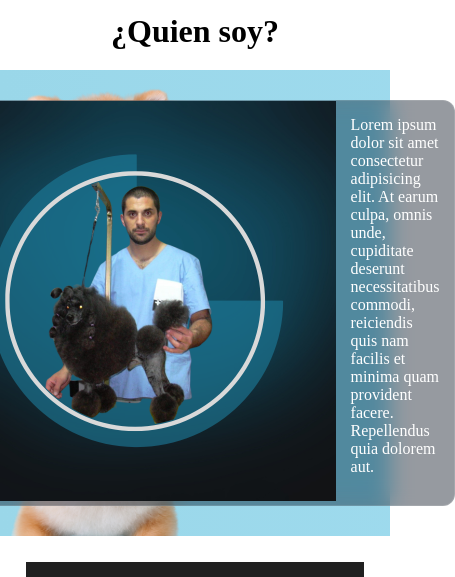
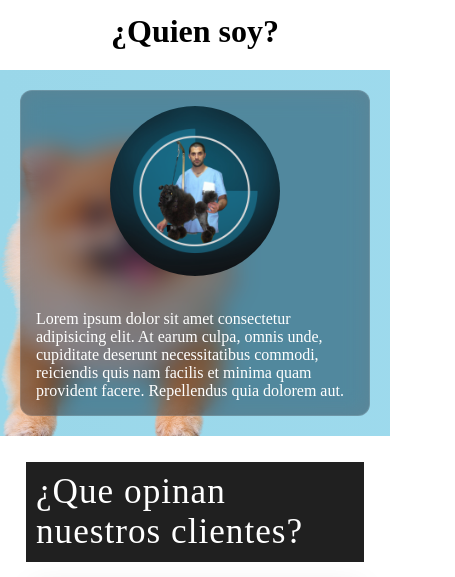
Before and after one commit to ArielOcampo/Dog-Groomer, a React (Vite) app: page / in a window 390 px wide. Shown: the part 631-1208 px from the top of the page, 455 px wide, since content can reach past the window. Built offline with nearby package versions, Linux system fonts and the light colour scheme.

Commit message:
Fix: responsive desing

```diff
--- a/package.json
+++ b/package.json
@@ -12,7 +12,7 @@
     "@emotion/react": "^11.11.0",
     "@emotion/styled": "^11.11.0",
     "@mui/icons-material": "^5.11.16",
-    "@mui/material": "^5.12.3",
+    "@mui/material": "^5.14.9",
     "react": "^18.2.0",
     "react-dom": "^18.2.0",
     "react-helmet": "^6.1.0",
--- a/resources/assets/index.js
+++ b/resources/assets/index.js
@@ -6,4 +6,4 @@ export { default as Titulo } from "./img/titulo.png";
 export { default as Avatar1 } from "./img/avatar1.jpg";
 export { default as Pany } from "./img/pany.jpg";
 export { default as PanyProfile } from "./img/pany-profile.png";
-export { default as backgroundAbout } from "./img/background-banner.jpg";
+export { default as backgroundAbout } from "./img/backgroundBanner2.png";
--- a/resources/js/common/AboutUs/AboutUs.jsx
+++ b/resources/js/common/AboutUs/AboutUs.jsx
@@ -2,17 +2,16 @@ import React from "react";
 
 import "./AboutUs.less";
 import { PanyProfile, backgroundAbout } from "@/assets/";
-import { Grid } from "@mui/material";
 
 const AboutUs = () => {
   return (
     <>
       <h1 style={{ textAlign: "center", padding: 20 }}>¿Quien soy?</h1>
-      <section className="container-about" xs={12}>
+      <section className="container-about">
         <div className="card">
-          <Grid className="container-photo" xs={12}>
+          <div className="container-photo">
             <img className="photo" src={PanyProfile} alt="Foto carlos torres" />
-          </Grid>
+          </div>
           <div className="container-text">
             <p>
               Lorem ipsum dolor sit amet consectetur adipisicing elit. At earum
--- a/resources/js/common/AboutUs/AboutUs.less
+++ b/resources/js/common/AboutUs/AboutUs.less
@@ -1,26 +1,7 @@
-// /* Background styles */
-// body {
-//     background-color: #111927;
-//     background-image:
-//         radial-gradient(at 47% 33%, hsl(162.00, 77%, 40%) 0, transparent 59%),
-//         radial-gradient(at 82% 65%, hsl(218.00, 39%, 11%) 0, transparent 55%);
-// }
-
-// /* Glassmorphism card effect */
-// .card {
-//     backdrop-filter: blur(11px) saturate(149%);
-//     -webkit-backdrop-filter: blur(11px) saturate(149%);
-//     background-color: rgba(17, 25, 40, 0.44);
-//     border-radius: 12px;
-//     border: 1px solid rgba(255, 255, 255, 0.125);
-// }
-
-// /* Generated by https://generator.ui.glass/ */
-
 .container-about {
   display: flex;
   justify-content: center;
-  padding: 30px;
+  padding: 20px;
   background-color: #111927;
   background-image: url("../../../assets/img/backgroundBanner2.png");
   object-fit: contain;
@@ -37,16 +18,28 @@
   border: 1px solid rgba(255, 255, 255, 0.125);
 }
 
-// .container-photo {
-//   width: 400px;
-// }
-// .photo {
-//   object-fit: contain;
-//   width: 100%;
-//   border-radius: 100px;
-//   padding: 15px;
-// }
+.photo {
+  // object-fit: contain;
+  // width: 25rem;
+  min-width: 100px;
+  border-radius: 50%;
+  padding: 15px;
+}
 .container-text {
   padding: 15px;
   color: #fff;
 }
+
+@media (max-width: 768px) {
+  .photo {
+    width: 200px;
+  }
+}
+
+@media (max-width: 480px) {
+  .card {
+    display: flex;
+    justify-content: center;
+    flex-wrap: wrap;
+  }
+}
```
Also changed, not shown: resources/assets/img/backgroundBanner2.png, 1 other file (tests, documents, lock files or other folders).
